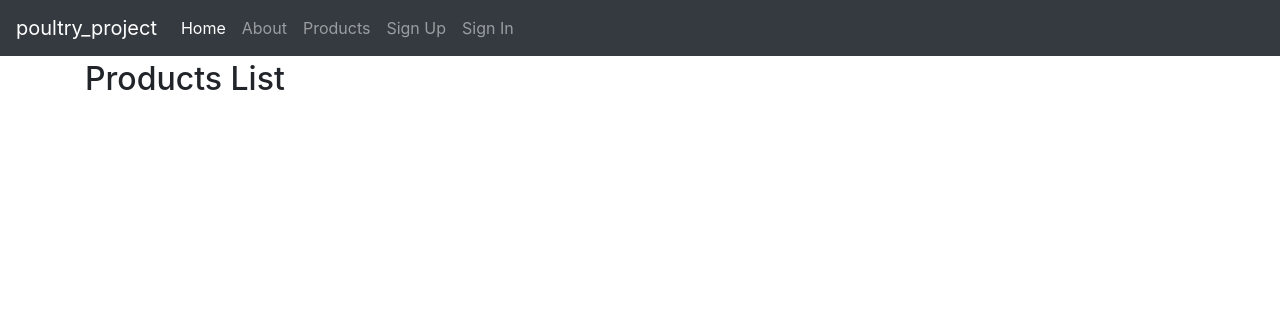
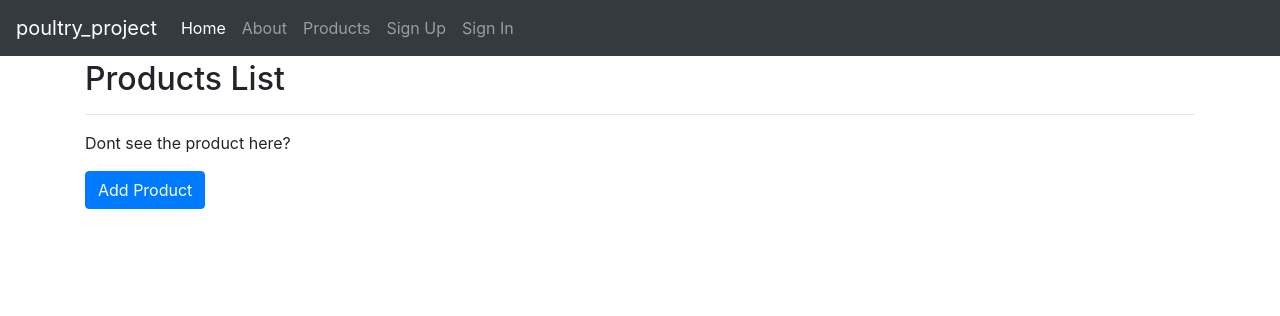
Before and after one commit to clydmaz/poultry_project, a Django app: page /products/list/ in a window 1280 px wide. Shown: the top 316 px of the page. Run offline with Django 3.2, Linux system fonts and the light colour scheme; data that the repository does not hold is empty; some libraries are stand-ins or nearby versions.

Commit message:
added a product add form

```diff
--- a/poultry_project/products/models.py
+++ b/poultry_project/products/models.py
@@ -17,4 +17,4 @@ class Product(TimeStampedModel):
         return self.product_name
 
     def get_absolute_url(self):
-        return reverse("products:details", kwargs={"slug": self.slug})
+        return reverse("products:detail", kwargs={"slug": self.slug})
--- a/poultry_project/templates/products/product_detail.html
+++ b/poultry_project/templates/products/product_detail.html
@@ -1,4 +1,4 @@
-{% extends base.html %}
+{% extends 'base.html' %}
 
 {% block title %}Product: {{product.product_name}} {%endblock title%}
 
--- a/poultry_project/templates/products/product_list.html
+++ b/poultry_project/templates/products/product_list.html
@@ -4,7 +4,15 @@
     <h2>Products List</h2>
     <ul>
         {% for product in product_list %}
-            <li><a href="{% url 'product:details' product.slug %}">{{ product.name }}</a></li>
+            <li><a href="{% url 'products:detail' product.slug %}">{{ product.product_name }}</a></li>
         {% endfor %}
     </ul>
+    <hr/>
+    <p>Dont see the product here? </p>
+    <p>
+        <a class="btn btn-primary"
+        href="{% url 'products:add' %}" role="button">
+        Add Product
+        </a>
+    </p>
 {% endblock content %}
```
Also changed, not shown: poultry_project/templates/products/product_form.html (added, +11 -0 lines).
